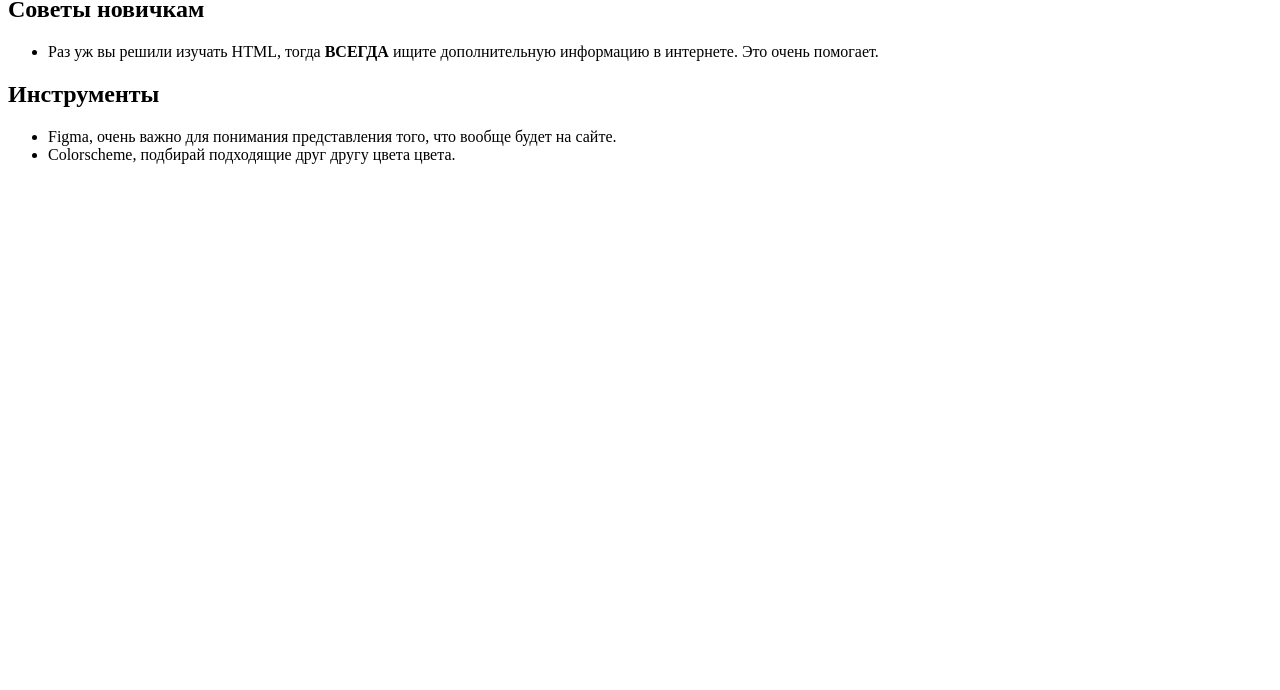
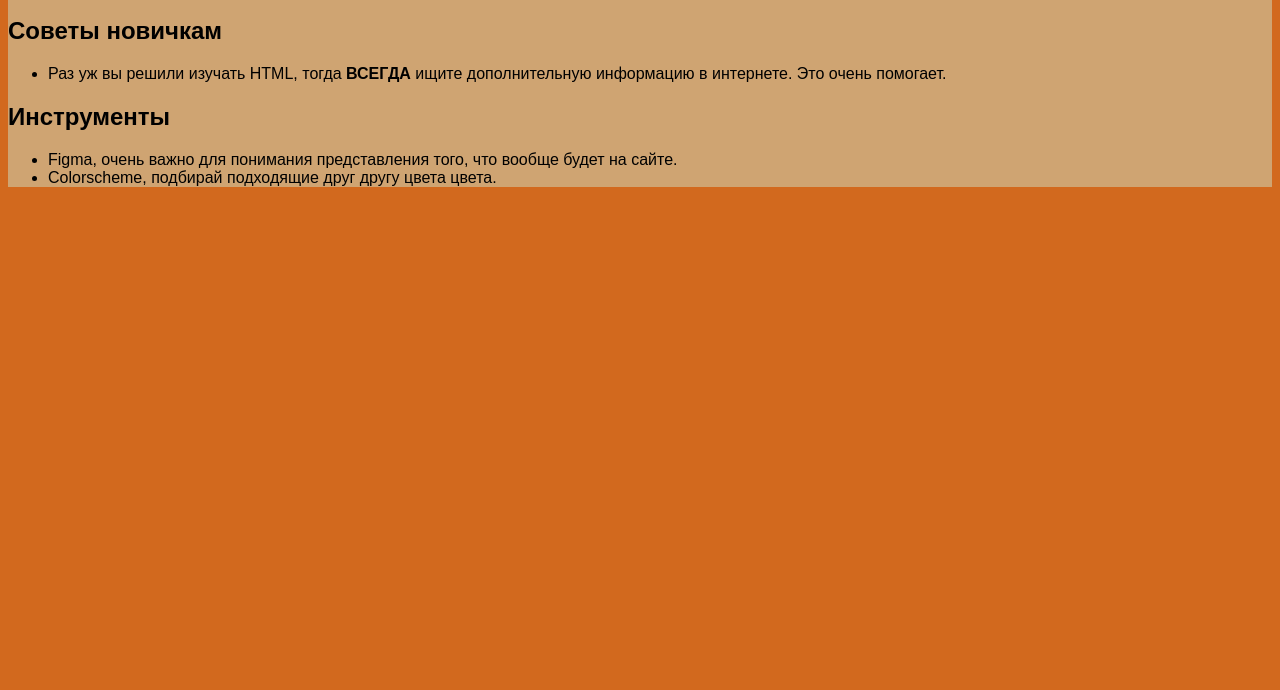
Before and after one commit to Player324/Timur-s-Site, a plain HTML site: page info.html in a window 1280 px wide. Shown: the part 110-800 px from the top of the page. Drawn offline with Linux system fonts and the light colour scheme.

Commit message:
info.html

```diff
--- a/info.html
+++ b/info.html
@@ -1,7 +1,7 @@
 <html>
   <head>
     <title>Полезная информация</title>
-    <link rel="stylesheet" href="style.css4"/>
+    <link rel="stylesheet" href="style4.css"/>
   </head>
   <body>
     <header>
```
